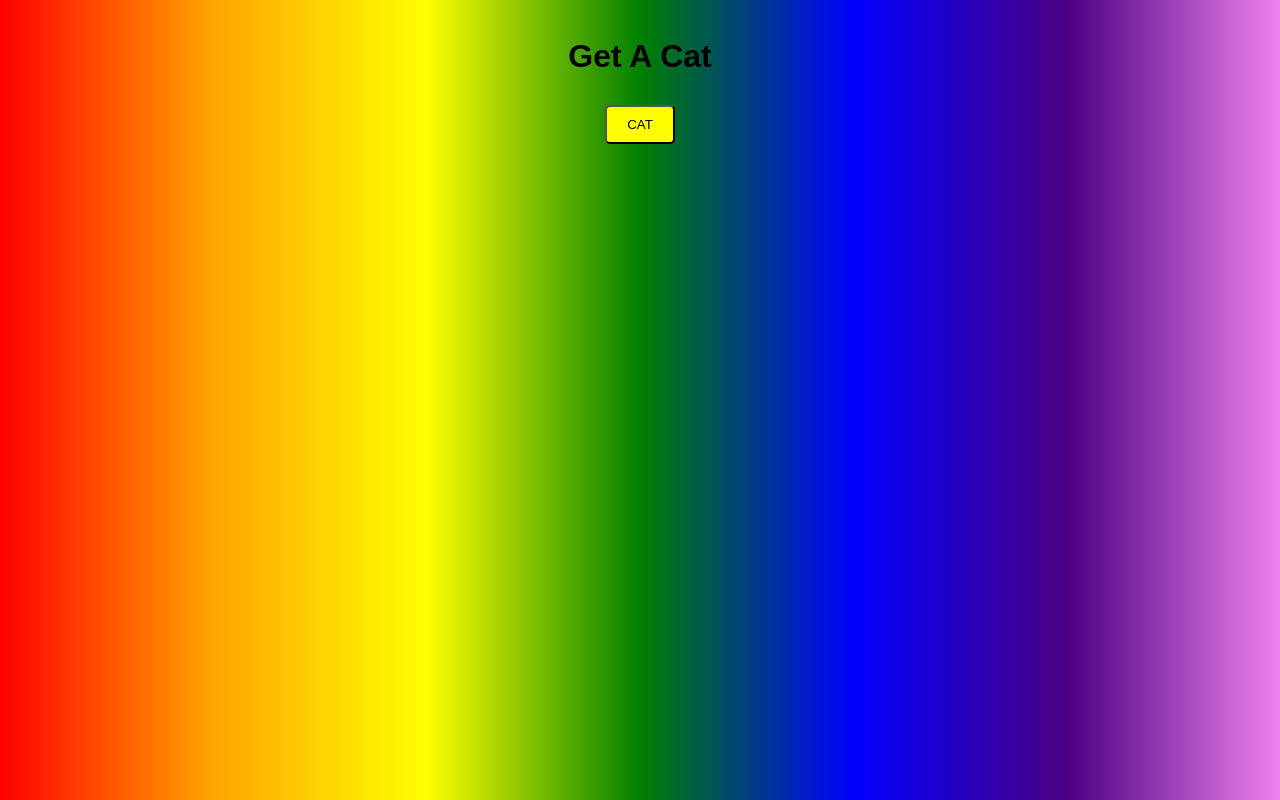
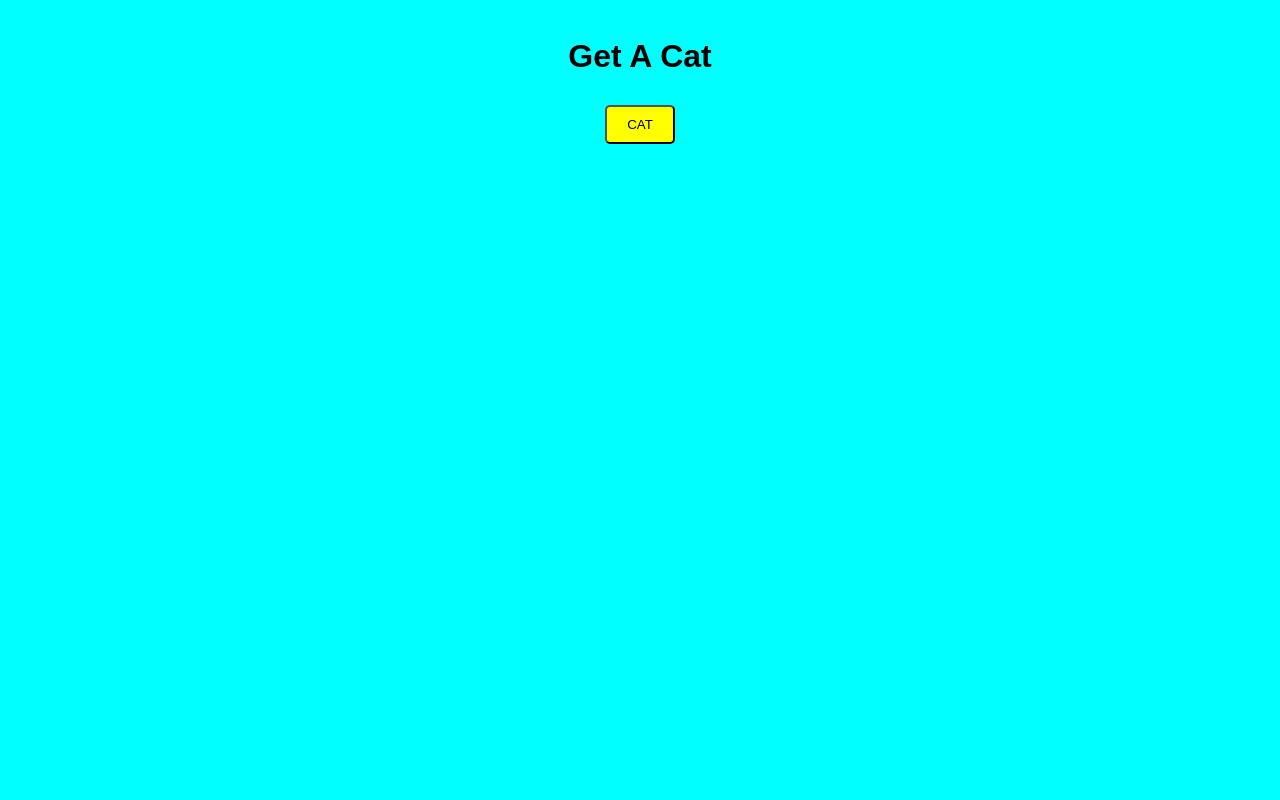
Before and after one commit to SpencerCox21/deployment-walkthru-app, a website: page public/index.html in a window 1280 px wide. Drawn offline with nearby package versions, Linux system fonts and the light colour scheme.

Commit message:
changed the background color

```diff
--- a/public/styles.css
+++ b/public/styles.css
@@ -9,7 +9,7 @@ body {
     justify-content: center;
     align-items: center;
     flex-direction: column;
-    background-image: linear-gradient(to right, red,orange,yellow,green,blue,indigo,violet);
+    background-color: aqua;
 }
 
 h1 {
```
